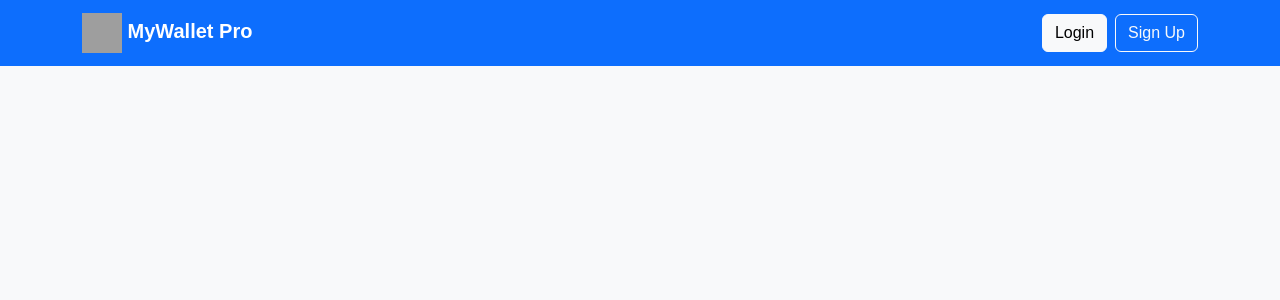
After one commit to khaledelsayed2003/MyWallet_Pro, a Flask app: page / in a window 1280 px wide. The commit adds this page. Shown: the top 300 px of the page. Run offline with Flask 3, Linux system fonts and the light colour scheme; grey boxes are pictures that could not be loaded.

Commit message:
feat: add navbar component

```diff
--- a/templates/base.html
+++ b/templates/base.html
@@ -16,7 +16,6 @@
     />
   </head>
   <body class="bg-light">
-    <!-- will be created later -->
     {% include 'components/navbar.html' %}
 
     <div class="container py-4">
--- /dev/null
+++ b/templates/components/navbar.html
@@ -0,0 +1,33 @@
+<nav class="navbar navbar-expand-lg navbar-dark bg-primary">
+  <div class="container">
+    <a class="navbar-brand fw-bold" href="{{ url_for('home') }}">
+       <img width="40" height="40" src="https://img.icons8.com/fluency/48/coin-wallet.png" alt="coin-wallet"/> MyWallet Pro
+    </a>
+    <!-- Mobile toggle button-->
+    <button
+      class="navbar-toggler"
+      type="button"
+      data-bs-toggle="collapse"
+      data-bs-target="#navbarSupportedContent"
+      aria-controls="navbarSupportedContent"
+      aria-expanded="false"
+      aria-label="Toggle navigation"
+    >
+      <span class="navbar-toggler-icon"></span>
+    </button>
+
+    <div
+      class="collapse navbar-collapse justify-content-end"
+      id="navbarSupportedContent"
+    >
+      <ul class="navbar-nav mb-2 mb-lg-0">
+        <li class="nav-item">
+          <a class="btn btn-light me-2" href="#">Login</a>
+        </li>
+        <li class="nav-item">
+          <a class="btn btn-outline-light" href="#">Sign Up</a>
+        </li>
+      </ul>
+    </div>
+  </div>
+</nav>
```
